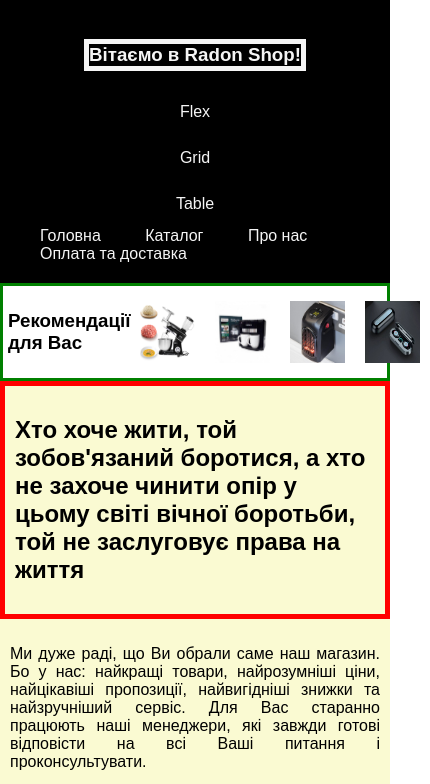
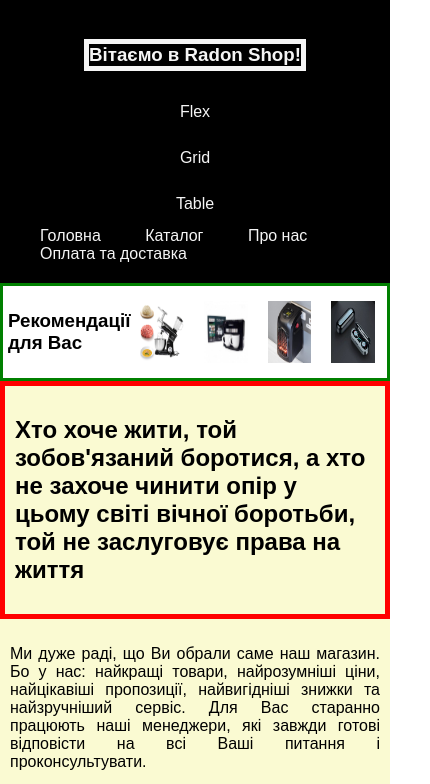
Before and after one commit to Tallahasseeee/Tallahasseeee.github.io, a plain HTML site: page Web_Lab_3/index.html in a window 390 px wide. Shown: the top 784 px of the page, 430 px wide, since content can reach past the window. Drawn offline with Linux system fonts and the light colour scheme.

Commit message:
Update flex.css

```diff
--- a/Web_Lab_3/flex.css
+++ b/Web_Lab_3/flex.css
@@ -209,7 +209,7 @@ footer {
 }
 .recomendations  img{
     padding: 10px;
-    width: 20%;
+    width: 17%;
 }
 .news {
     width: 100%;
```
